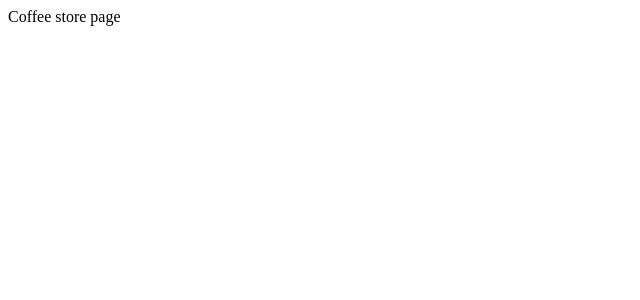
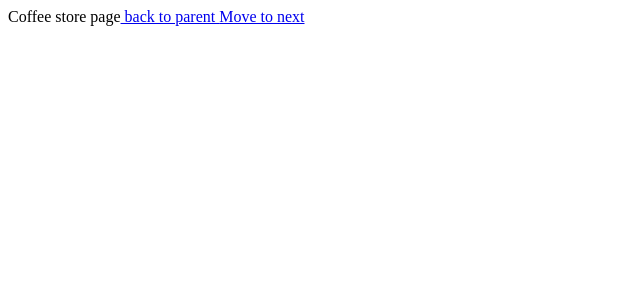
Before and after one commit to prashantsumfactor/mynextapp, a Next.js app: page /CS/1 in a window 1280 px wide. Shown: the top 300 px of the page, without its empty margins (0-640 px from the left). Built offline with nearby package versions, Linux system fonts and the light colour scheme.

Commit message:
update linking

```diff
--- a/pages/CS/[id].tsx
+++ b/pages/CS/[id].tsx
@@ -1,9 +1,13 @@
 import { useRouter } from "next/router";
+import Link from "next/link"
 
 const Coffee = () => {
     const router = useRouter();
     console.log("router",router);
-    return <div>Coffee store page</div>;
+    return <div>Coffee store page
+        <Link href="/"> back to parent </Link>
+        <Link href="/CS/dynamic"> Move to next</Link>
+    </div>;
 }
 
 export default Coffee;
```
Also changed, not shown: 1 other file (tests, documents, lock files or other folders).
